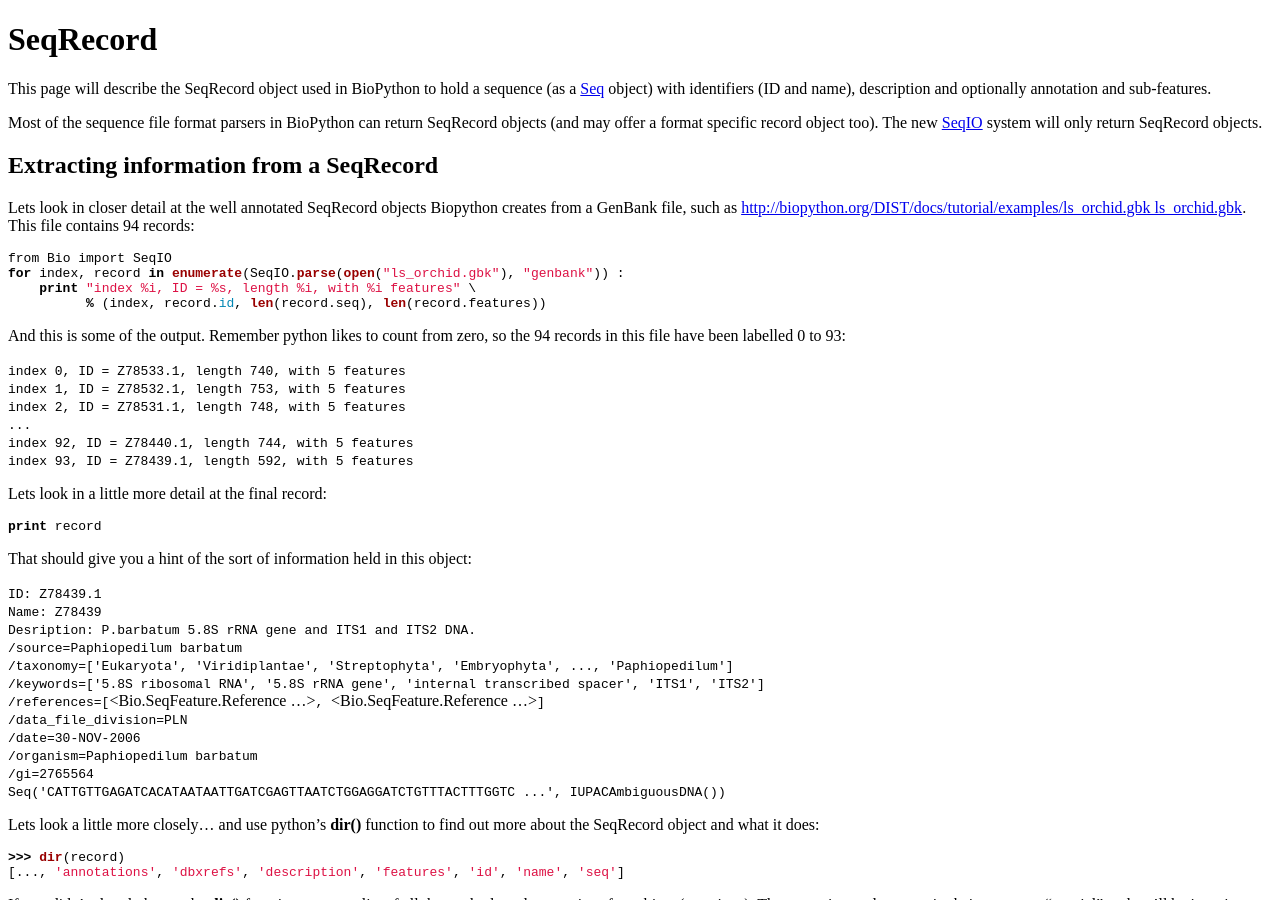
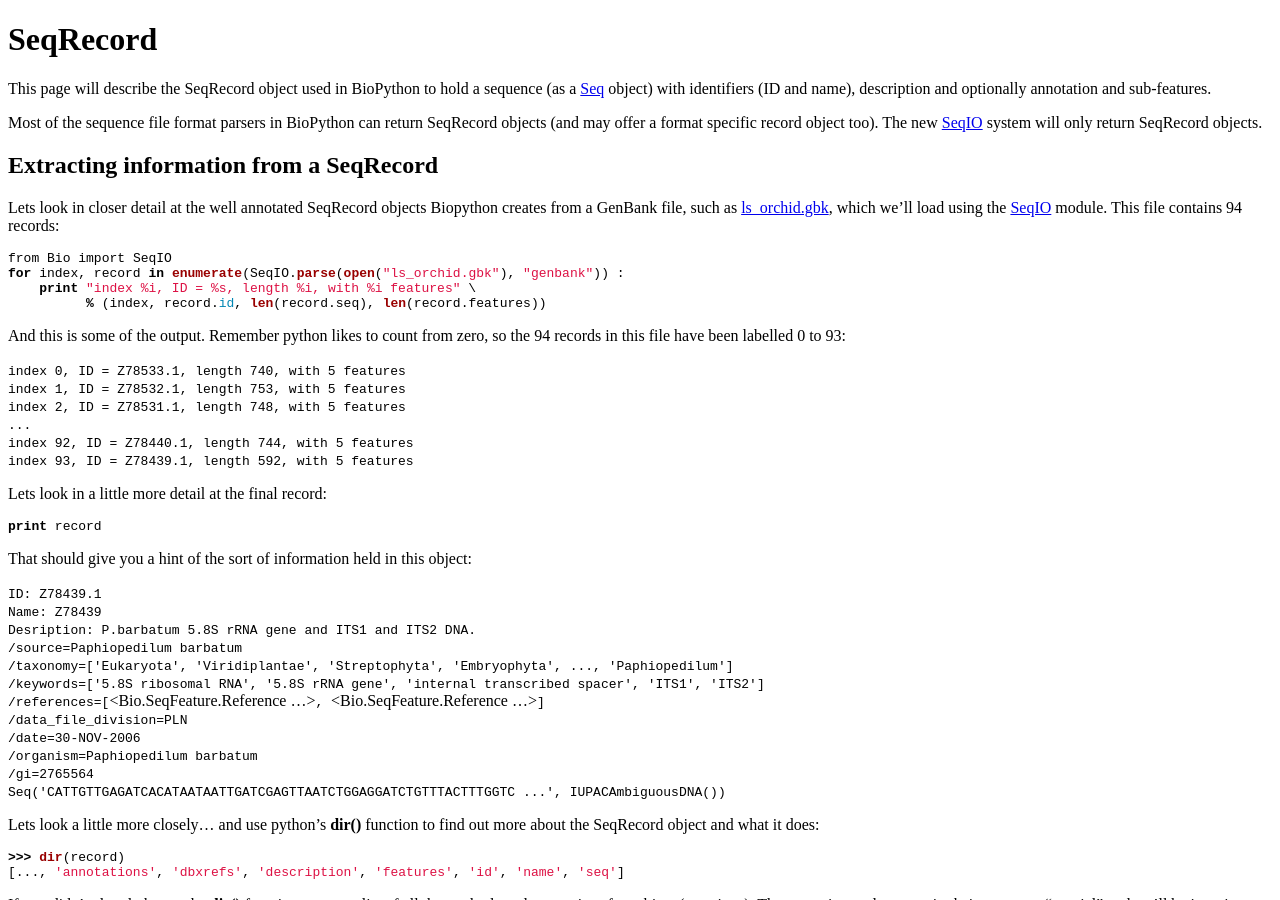
Before and after one commit to biopython/biopython.github.io, a Jekyll site: the page built from wiki/SeqRecord.md, in a window 1280 px wide and 900 px high. Built offline with Jekyll 4.4.1, drawn with Linux system fonts in a browser that asks for light colours.

Commit message:
Link to SeqIO

````diff
--- a/wiki/SeqRecord.md
+++ b/wiki/SeqRecord.md
@@ -18,9 +18,9 @@ Extracting information from a SeqRecord
 
 Lets look in closer detail at the well annotated SeqRecord objects
 Biopython creates from a GenBank file, such as
-[http://biopython.org/DIST/docs/tutorial/examples/ls\_orchid.gbk
-ls\_orchid.gbk](http://biopython.org/DIST/docs/tutorial/examples/ls_orchid.gbk_ls_orchid.gbk "wikilink").
-This file contains 94 records:
+[ls\_orchid.gbk](http://biopython.org/DIST/docs/tutorial/examples/ls_orchid.gbk),
+which we'll load using the [SeqIO](SeqIO "wikilink") module. This file
+contains 94 records:
 
 ``` python
 from Bio import SeqIO
````
Also changed, not shown: 1 other file.
